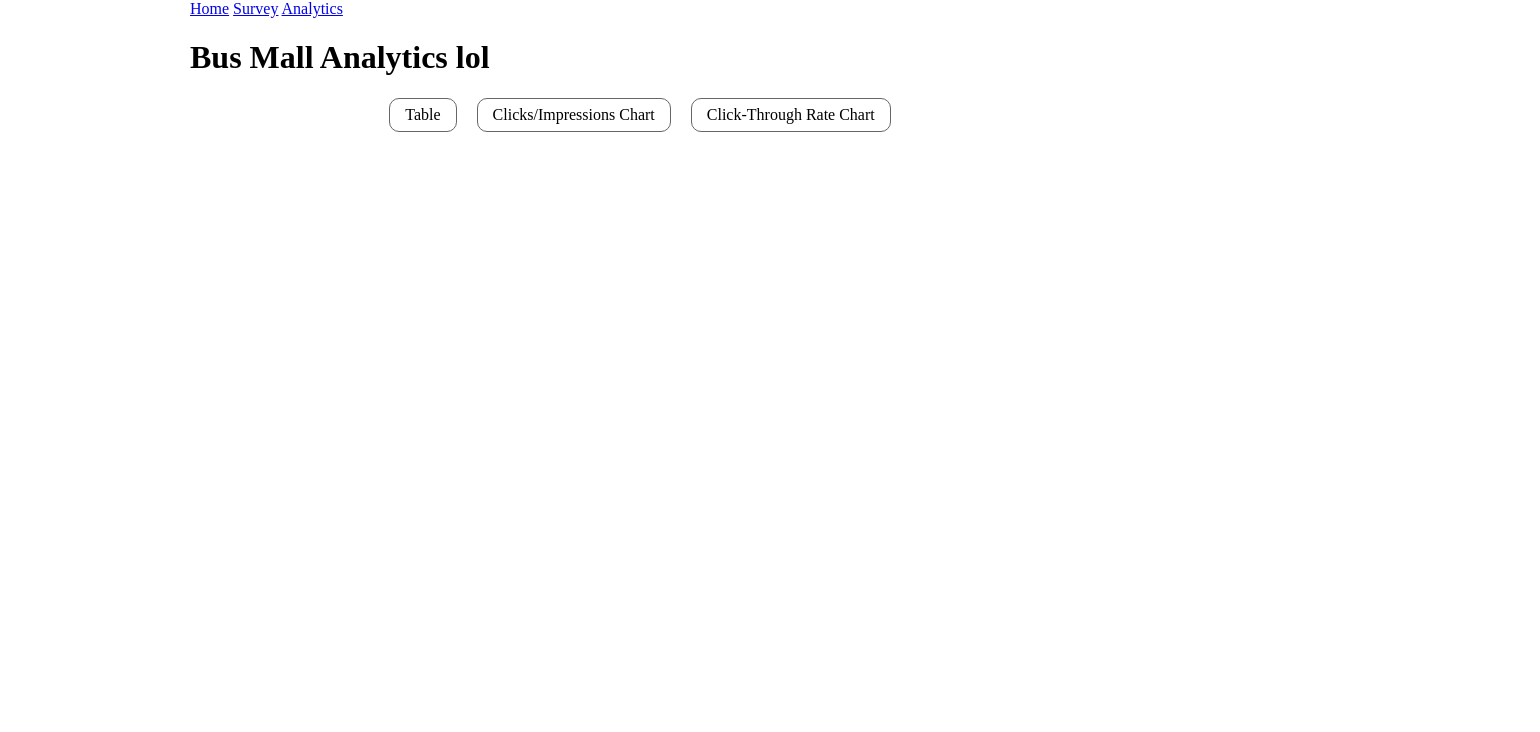
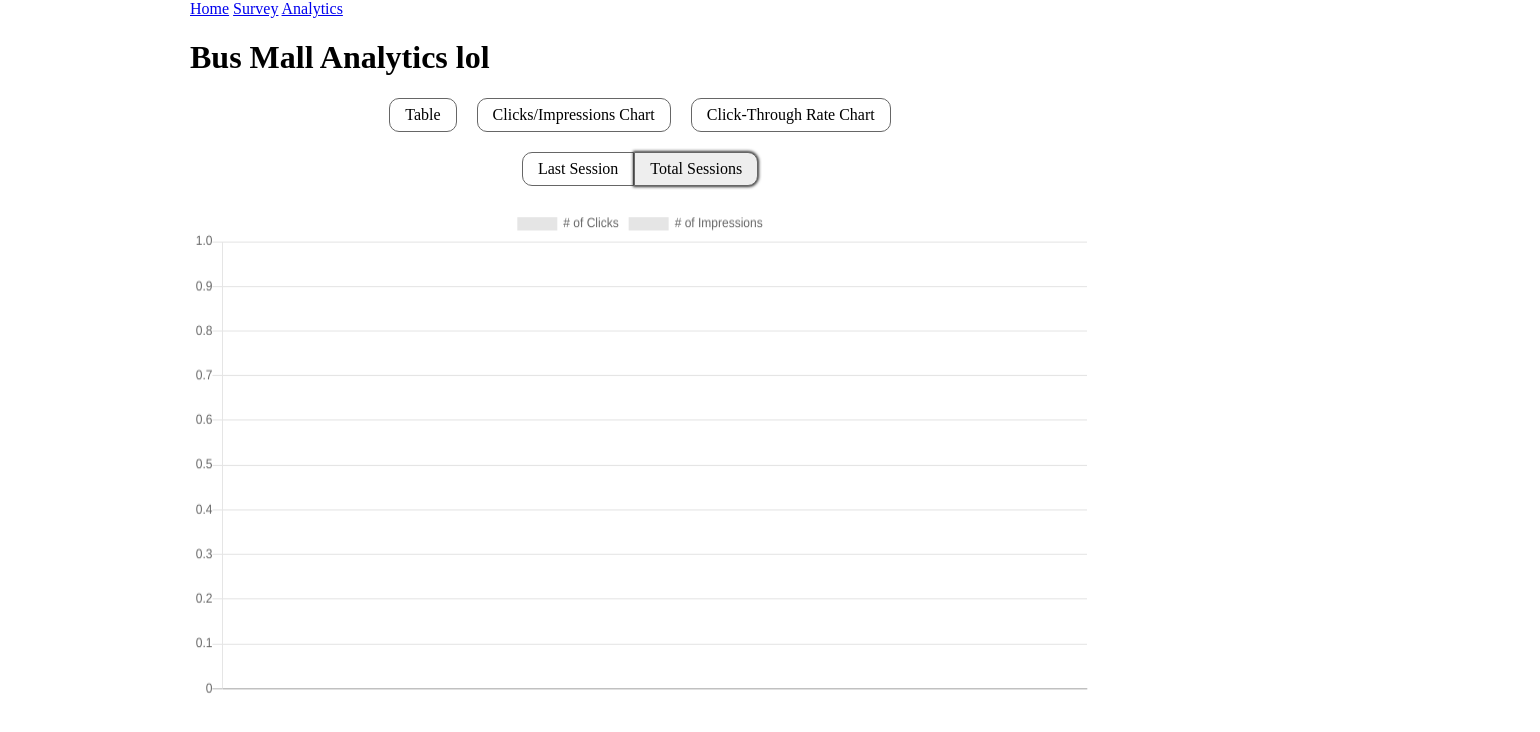
Before and after one commit to logantscott/bus-mall, a plain HTML site: page analytics/index.html in a window 1280 px wide. Shown: the whole page, 1540 px wide, since content can reach past the window. Drawn offline with nearby package versions, Linux system fonts and the light colour scheme.

Commit message:
user session and total session data now showing separately

```diff
--- a/analytics/analytics.css
+++ b/analytics/analytics.css
@@ -51,7 +51,15 @@ canvas {
     justify-content: center;
 }
 
-span.button {
+span.databutton {
+    display: inline-block;
+    padding: 7px 15px;
+    border: 1px solid #666;
+    margin: 0 10px;
+    cursor: pointer;
+}
+
+span.button, span.databutton {
     display: inline-block;
     padding: 7px 15px;
     border: 1px solid #666;
@@ -60,17 +68,33 @@ span.button {
     cursor: pointer;
 }
 
-span.button:hover {
+span.button:hover, span.databutton:hover {
     box-shadow: 0 0 3px 1px #333;
 }
 
-span.button:active {
+span.button:active, span.databutton:active {
     box-shadow: 0 0 0px 0px #666;
 }
 
 span.selected {
+    box-shadow: 0 0 3px 1px #333;
     background: #eee;
-    box-shadow: 0 0 3px 1px #333;
+}
+
+#analyticsData {
+    margin: 20px auto;
+    display: flex;
+    justify-content: center;
+}
+
+#userSession {
+    border-radius: 10px 0 0 10px;
+    margin-right: 0px;
+}
+
+#allSessions {
+    border-radius: 0 10px 10px 0;
+    margin-left: 0px;
 }
 
 #analyticsTable, #chart1, #chart2 {
--- a/analytics/analytics.js
+++ b/analytics/analytics.js
@@ -1,23 +1,10 @@
-const allSessions = JSON.parse(localStorage.getItem('allSessions'));
+import { viewAnalytics } from '../common/utils.js';
 
-// example object:
-// wine-glass: {
-    // impressions: 16,
-    // clicks: 3
-// },
+const surveyResults = viewAnalytics();
+const currentDataset = localStorage.getItem('currentDataset') ? JSON.parse(localStorage.getItem('currentDataset')) : 'allSessions';
+const currentView = localStorage.getItem('currentView') ? JSON.parse(localStorage.getItem('currentView')) : 'chart1';
 
-let surveyResults = {};
-
-allSessions.forEach(session => {
-    session.productIds.forEach(productId => {
-        if (!surveyResults[productId]) surveyResults[productId] = {};
-        surveyResults[productId].impressions = surveyResults[productId].impressions ? surveyResults[productId].impressions + 1 : 1;
-    });
-    if (!surveyResults[session.selectedId]) surveyResults[session.selectedId] = {};
-    surveyResults[session.selectedId].clicks = surveyResults[session.selectedId].clicks ? surveyResults[session.selectedId].clicks + 1 : 1;
-});
-
-console.log(surveyResults);
+document.getElementById(currentDataset).classList.add('selected');
 
 renderAnalyticsTable();
 
@@ -112,7 +99,7 @@ function sortAnalytics(header) {
 function sumImpressions() {
     let total = 0;
     Object.keys(surveyResults).forEach(key => {
-        total = total + surveyResults[key].impressions;
+        total = surveyResults[key].impressions ? total + surveyResults[key].impressions : total;
     });
     return total;
 }
@@ -120,7 +107,7 @@ function sumImpressions() {
 function sumClicks() {
     let total = 0;
     Object.keys(surveyResults).forEach(key => {
-        total = total + surveyResults[key].clicks;
+        total = surveyResults[key].clicks ? total + surveyResults[key].clicks : total;
     });
     return total;
 }
@@ -236,15 +223,14 @@ const myChart2 = new Chart(ctx2, {
 });
 
 document.getElementById('analyticsTable').classList.add('hide');
+document.getElementById('chart1').classList.add('hide');
 document.getElementById('chart2').classList.add('hide');
-document.getElementById('chart1Button').classList.add('selected');
+document.getElementById(currentView).classList.remove('hide');
 
 const analyticsButtons = document.querySelectorAll('span.button');
 
 for (let i = 0; i < analyticsButtons.length; i++) {
     analyticsButtons[i].addEventListener('click', () => {
-        // console.log(analyticsButtons[i].id.replace('Button', ''));
-        console.log(analyticsButtons[i].id.replace('Button', ''));
         document.getElementById('analyticsTable').classList.add('hide');
         document.getElementById('chart1').classList.add('hide');
         document.getElementById('chart2').classList.add('hide');
@@ -253,5 +239,19 @@ for (let i = 0; i < analyticsButtons.length; i++) {
         document.getElementById('chart2Button').classList.remove('selected');
         document.getElementById(analyticsButtons[i].id.replace('Button', '')).classList.remove('hide');
         document.getElementById(analyticsButtons[i].id).classList.add('selected');
+
+        localStorage.setItem('currentView', JSON.stringify(analyticsButtons[i].id.replace('Button', '')));
     });
 }
+
+const dataButtons = document.querySelectorAll('span.databutton');
+
+for (let i = 0; i < dataButtons.length; i++) {
+    dataButtons[i].addEventListener('click', () => {
+        document.getElementById('userSession').classList.remove('selected');
+        document.getElementById('allSessions').classList.remove('selected');
+        document.getElementById(dataButtons[i].id).classList.add('selected');
+        localStorage.setItem('currentDataset', JSON.stringify(dataButtons[i].id));
+        window.location.href = './';
+    });
+}
--- a/analytics/index.html
+++ b/analytics/index.html
@@ -24,6 +24,10 @@
         <span class="button" id="chart1Button">Clicks/Impressions Chart</span>
         <span class="button" id="chart2Button">Click-Through Rate Chart</span>
     </div>
+    <div id="analyticsData">
+        <span class="databutton" id="userSession">Last Session</span>
+        <span class="databutton" id="allSessions">Total Sessions</span>
+    </div>
     <div id="analyticsContainer">
         <canvas id="chart1"></canvas>
         <canvas id="chart2"></canvas>
--- a/common/utils.js
+++ b/common/utils.js
@@ -1,10 +1,34 @@
 import products from '../data/products.js';
+
+export function viewAnalytics() {
+    const currentDataset = localStorage.getItem('currentDataset') ? JSON.parse(localStorage.getItem('currentDataset')) : 'allSessions';
+    const sessionsView = localStorage.getItem(currentDataset) ? JSON.parse(localStorage.getItem(currentDataset)) : [];
+
+    // example object:
+    // wine-glass: {
+        // impressions: 16,
+        // clicks: 3
+    // },
+
+    let surveyResults = {};
+
+    sessionsView.forEach(session => {
+        session.productIds.forEach(productId => {
+            if (!surveyResults[productId]) surveyResults[productId] = {};
+            surveyResults[productId].impressions = surveyResults[productId].impressions ? surveyResults[productId].impressions + 1 : 1;
+        });
+        if (!surveyResults[session.selectedId]) surveyResults[session.selectedId] = {};
+        surveyResults[session.selectedId].clicks = surveyResults[session.selectedId].clicks ? surveyResults[session.selectedId].clicks + 1 : 1;
+    });
+
+    return surveyResults;
+    // console.log(surveyResults);
+}
 
 export function newSession() {
     const newSessionId = Date.now();
     sessionStorage.setItem('sessionId', newSessionId);
     sessionStorage.setItem('sessionCounter', 0);
-    localStorage.removeItem('userSession');
     return newSessionId;
 }
 
--- a/survey/survey.js
+++ b/survey/survey.js
@@ -27,6 +27,8 @@ form.addEventListener('submit', (e) => {
 
     //PLACEHOLDER for doing stuff when you're done
     if (counter >= 25) {
+        localStorage.setItem('userSession', sessionStorage.getItem('userSession'));
+        sessionStorage.removeItem('userSession');
         window.location.href = '../survey/complete/';
         return false;
     }
@@ -56,11 +58,11 @@ function updateUserSession(displayedProductIds, selectedProduct, sessionId) {
     const session = new Session(displayedProductIds, selectedProduct, sessionId);
 
     userSession.push(session);
-    localStorage.setItem('userSession', JSON.stringify(userSession));
+    sessionStorage.setItem('userSession', JSON.stringify(userSession));
 }
 
 function getUserSession() {
-    return localStorage.getItem('userSession') ? JSON.parse(localStorage.getItem('userSession')) : [] ;
+    return sessionStorage.getItem('userSession') ? JSON.parse(sessionStorage.getItem('userSession')) : [] ;
 }
 
 function getAllSessions() {
```
Also changed, not shown: survey/complete/complete.js (+4 -3 lines).
